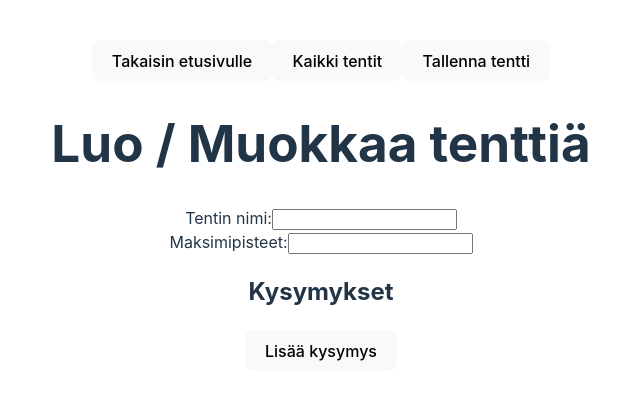
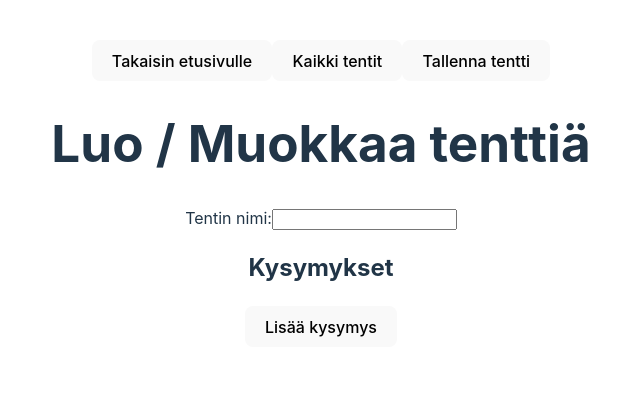
Before and after one commit to marbokEmptomies/anotherexamapp, a React (Vite) app: page /exam/1 in a window 1280 px wide. Shown: the top 400 px of the page, without its empty margins (319-959 px from the left). Built offline with nearby package versions, Linux system fonts and the light colour scheme.

Commit message:
removed maxscore field

```diff
--- a/src/components/CreateExam.tsx
+++ b/src/components/CreateExam.tsx
@@ -18,7 +18,6 @@ const CreateExam: React.FC = () => {
 
   // Exams
   const [examName, setExamName] = useState('');
-  const [maxScore, setMaxScore] = useState<number | null>(null);
   const [selectedExam, setSelectedExam] = useState<string | null>(id || null);
 
   // Questions
@@ -30,7 +29,6 @@ const CreateExam: React.FC = () => {
     // Set initial values when editing an existing exam
     if (selectedExamData) {
       setExamName(selectedExamData.name || '');
-      setMaxScore(selectedExamData.maxScore || null);
     }
   }, [selectedExamData]);
 
@@ -40,7 +38,6 @@ const CreateExam: React.FC = () => {
         isCompleted: false,
         id: selectedExam,
         name: examName,
-        maxScore: maxScore ?? 0,
         questions: [...questions],
       };
 
@@ -48,12 +45,11 @@ const CreateExam: React.FC = () => {
       console.log('Updated exam: ', updatedExam);
       navigate(`/exams`);
     } else {
-      if (maxScore !== null && examName && examName.trim() !== "") {
+      if (examName && examName.trim() !== "") {
         const newExam: Exam = {
           id: uuid(),
           isCompleted: false,
           name: examName,
-          maxScore: maxScore ?? 0,
           questions: [...questions],
         };
 
@@ -89,15 +85,6 @@ const CreateExam: React.FC = () => {
         <input type="text" value={examName} onChange={(e) => setExamName(e.target.value)} />
       </label>
       <br />
-      <label>
-        Maksimipisteet:
-        <input
-          type="number"
-          value={maxScore ?? ''}
-          onChange={(e) => setMaxScore(e.target.value !== '' ? Number(e.target.value) : null)}
-        />
-      </label>
-      <br />
       <h2>Kysymykset</h2>
       <button onClick={handleAddQuestion}>Lisää kysymys</button>
       {selectedExam && (
--- a/src/components/ExamListItem.tsx
+++ b/src/components/ExamListItem.tsx
@@ -20,7 +20,6 @@ const ExamListItem: React.FC<ExamListItemProps> = ({exam}) => {
         <li>
             <div>
                 <h3>{exam.name}</h3>
-                <p>Maksimipisteet: {exam.maxScore}</p>
                 <button onClick={() => navigate(`/exam/${exam.id}`)}>Muokkaa tenttiä</button>
                 <button onClick={handleDeleteExam}>Poista tentti</button>
             </div>
```
